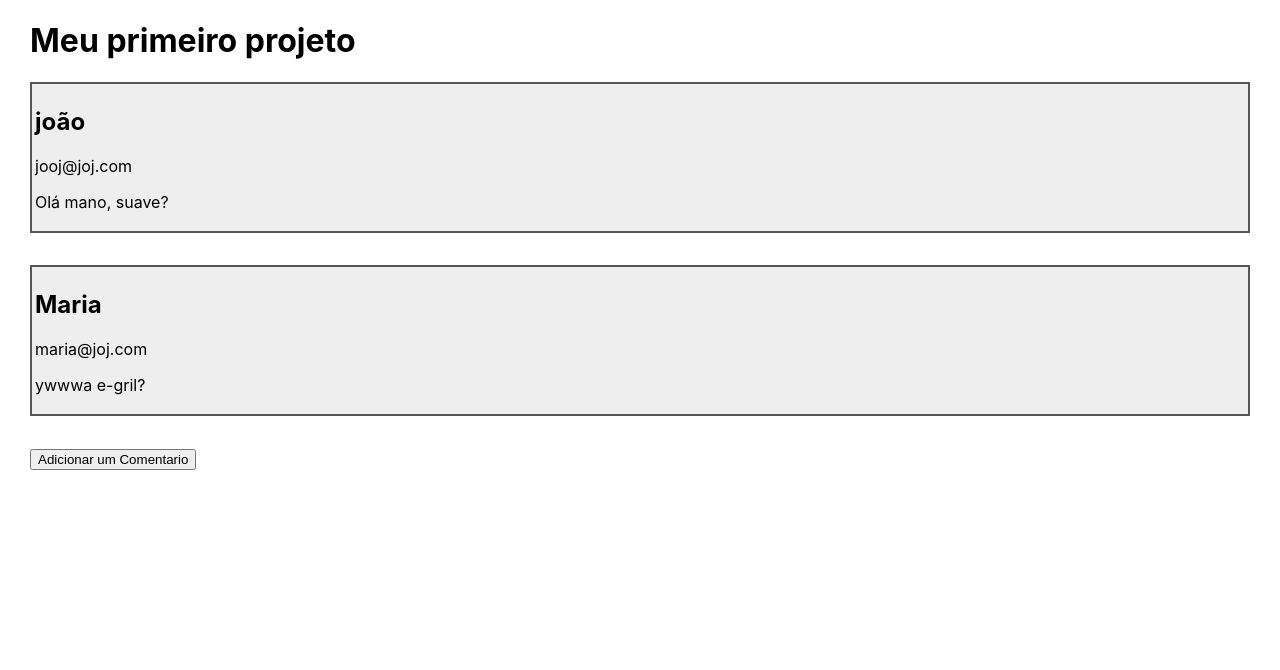
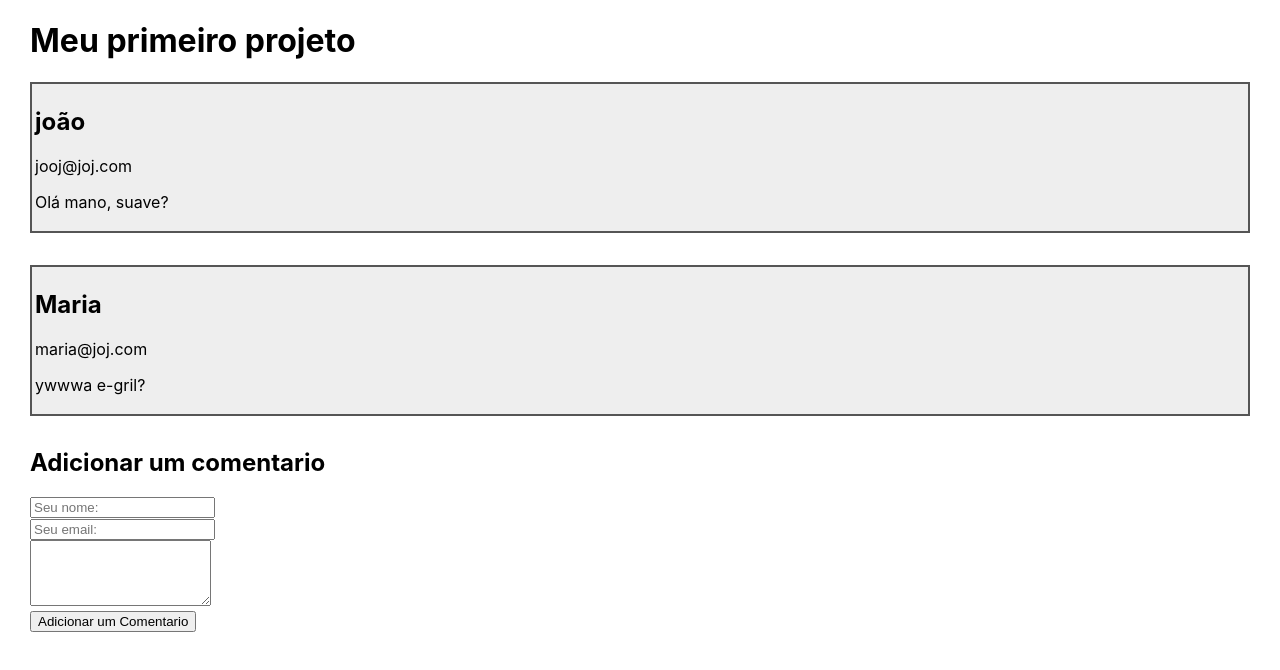
Before and after one commit to joaopedro7423/primeiroReact, a React (Create React App) app in the folder react-basico/: page / in a window 1280 px wide. Shown: the top 670 px of the page. Built offline with nearby package versions, Linux system fonts and the light colour scheme.

Commit message:
tratamento dos eventos

```diff
--- a/react-basico/src/App.js
+++ b/react-basico/src/App.js
@@ -21,24 +21,40 @@ class App extends Component {
         data: new Date(2020, 3, 19),
         mensagem:'ywwwa e-gril?'
       }
-    ]
+    ],
+    novoComentario:{
+      nome:'',
+      email:'',
+      mensagem:' '
+    }
   }
-adicionarComentario = ()=>{
+adicionarComentario = evento=>{
+  evento.preventDefault();
+
     console.log("add um comentario ...");
-    const novoComentario ={
-      nome:'joão',
-      email:'jooj@joj.com',
-      data: new Date(2020, 3, 19),
-      mensagem:'Olá mano, suave?'
-    }
+    // const novoComentario ={
+    //   nome:'joão',
+    //   email:'jooj@joj.com',
+    //   data: new Date(2020, 3, 19),
+    //   mensagem:'Olá mano, suave?'
+    // }
+    const novoComentario = {...this.state.novoComentario};
 
   //  let lista = this.state.comentarios;
    // lista.push(novoComentario);
     //this.setState({comentarios: lista});
     this.setState({
-      comentarios:[...this.state.comentarios,novoComentario]
+      comentarios:[...this.state.comentarios,novoComentario],
+      novoComentario:{nome:'',emai:'',mensagem:''}
     })
 }
+
+digitacao = evento =>{
+  const {name,value} = evento.target;
+  this.setState({novoComentario:{...this.state.novoComentario,[name]:value}})
+}
+
+
 
 
   render(){
@@ -57,8 +73,34 @@ adicionarComentario = ()=>{
                 {comentario.mensagem}
            </Comentario>
        ))}
-        <button onClick={this.adicionarComentario}>Adicionar um Comentario</button>
+        <form method="post" onSubmit={this.adicionarComentario}>
+          <h2>Adicionar um comentario</h2>
+          <div>
+            <input type="text"
+            name="nome"
+            value={this.state.novoComentario.nome}
+            onChange={this.digitacao}
+             placeholder="Seu nome:"></input>
+          </div>
+          <div>
+            <input type="email"
+             name="email"
+             value={this.state.novoComentario.email}
+            onChange={this.digitacao}
+             placeholder="Seu email:"></input>
+          </div>
+          <div>
+            <textarea name="mensagem"
+             placeholder="Sua mensagem"
+             value={this.state.novoComentario.mensagem}
+             onChange={this.digitacao}
+             rows="4"></textarea>
+          </div>
 
+
+          <button type="submit">Adicionar um Comentario</button>
+
+        </form>
 {/*
     tradicional com uma linha *
         <Comentario nome="Joao" email="jooj@gmail.com" data ={new Date(2020, 10, 29)} />
```
